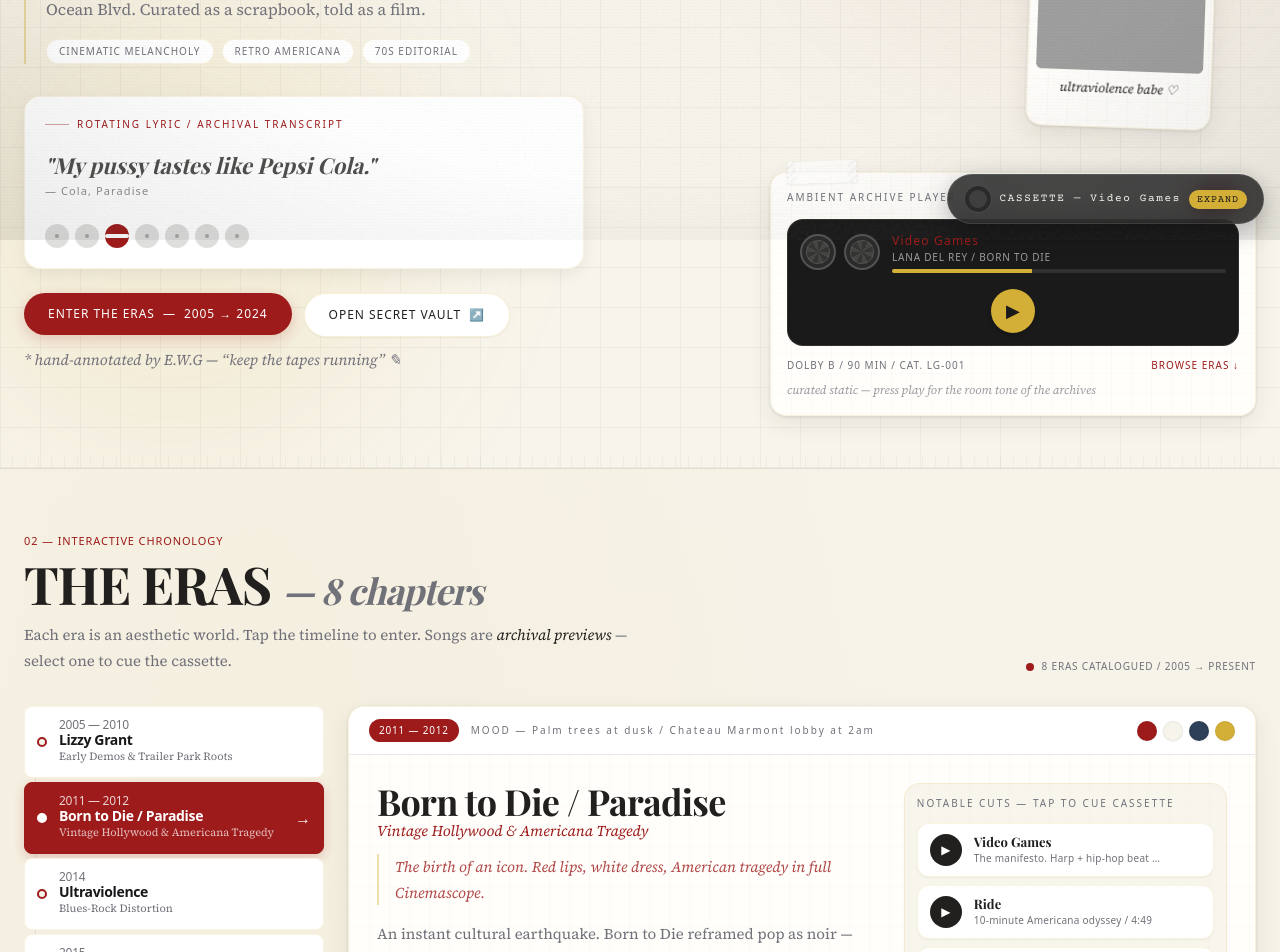
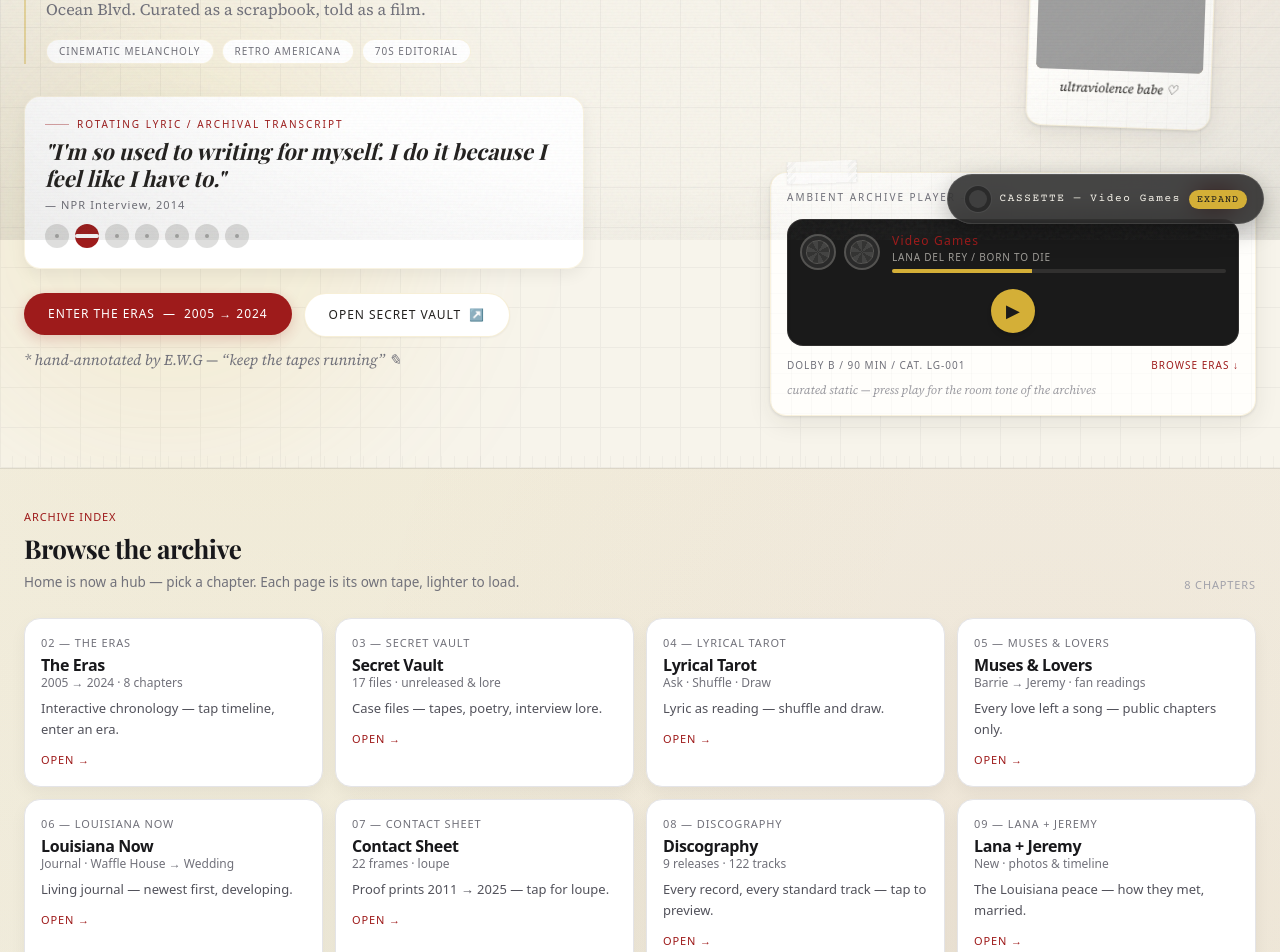
Before and after one commit to itswill00/lizzygrant, a React (Vite) app: page / in a window 1280 px wide. Shown: the part 560-1512 px from the top of the page. Built offline with nearby package versions, Linux system fonts and the light colour scheme; grey boxes are pictures that could not be loaded; a web font is replaced by a local one.

Commit message:
fix: hamburger nav and hub SPA
- hamburger links use normal href with close, not SPA go that broke
- hub cards keep SPA via onNavigate, header fixed

```diff
--- a/src/App.jsx
+++ b/src/App.jsx
@@ -7,7 +7,6 @@
 import AudioPlayer from './components/AudioPlayer';
 import Footer from './components/Footer';
 
-// Below-fold sections lazy-loaded: smaller initial JS, faster first paint
 const Timeline = lazy(() => import('./components/Timeline'));
 const Vault = lazy(() => import('./components/Vault'));
 const Tarot = lazy(() => import('./components/Tarot'));
@@ -20,12 +19,56 @@
 function SectionFallback({ label }) {
   return (
     <div className="mx-auto max-w-[1400px] px-4 py-10 md:px-6" aria-hidden>
-      <div className="animate-pulse rounded-2xl border border-[#D4AF37]/15 bg-white/60 p-6 dark:bg-white/5">
-        <div className="font-mono text-[10px] tracking-[0.2em] text-typewriter">{label} — LOADING ARCHIVE…</div>
-        <div className="mt-3 h-2 w-2/3 rounded-full bg-espresso/10 dark:bg-white/10" />
-        <div className="mt-2 h-2 w-1/2 rounded-full bg-espresso/10 dark:bg-white/10" />
+      <div className="animate-pulse rounded-2xl border border-zinc-200 bg-white/60 p-6 dark:bg-zinc-900">
+        <div className="font-sans text-[11px] font-medium tracking-[0.08em] text-zinc-500">{label} — LOADING ARCHIVE…</div>
+        <div className="mt-3 h-2 w-2/3 rounded-full bg-zinc-900/10 dark:bg-white/10" />
+        <div className="mt-2 h-2 w-1/2 rounded-full bg-zinc-900/10 dark:bg-white/10" />
       </div>
     </div>
+  );
+}
+
+function Hub({ onNavigate }) {
+  const cards = [
+    { href: '/eras', k: '02', label: 'The Eras', sub: '2005 → 2024 · 8 chapters', desc: 'Interactive chronology — tap timeline, enter an era.' },
+    { href: '/vault', k: '03', label: 'Secret Vault', sub: '17 files · unreleased & lore', desc: 'Case files — tapes, poetry, interview lore.' },
+    { href: '/tarot', k: '04', label: 'Lyrical Tarot', sub: 'Ask · Shuffle · Draw', desc: 'Lyric as reading — shuffle and draw.' },
+    { href: '/muses', k: '05', label: 'Muses & Lovers', sub: 'Barrie → Jeremy · fan readings', desc: 'Every love left a song — public chapters only.' },
+    { href: '/louisiana', k: '06', label: 'Louisiana Now', sub: 'Journal · Waffle House → Wedding', desc: 'Living journal — newest first, developing.' },
+    { href: '/gallery', k: '07', label: 'Contact Sheet', sub: '22 frames · loupe', desc: 'Proof prints 2011 → 2025 — tap for loupe.' },
+    { href: '/discography', k: '08', label: 'Discography', sub: '9 releases · 122 tracks', desc: 'Every record, every standard track — tap to preview.' },
+    { href: '/jeremy', k: '09', label: 'Lana + Jeremy', sub: 'New · photos & timeline', desc: 'The Louisiana peace — how they met, married.' },
+  ];
+  return (
+    <section className="mx-auto max-w-[1400px] px-3 py-8 sm:px-4 md:px-6 md:py-10">
+      <div className="mb-6 flex items-end justify-between gap-3">
+        <div>
+          <div className="font-sans text-[11px] font-medium tracking-[0.08em] text-cherry">ARCHIVE INDEX</div>
+          <h2 className="mt-1 font-display text-[22px] font-bold tracking-[-0.02em] text-zinc-900 dark:text-white sm:text-[26px]">Browse the archive</h2>
+          <p className="mt-1 max-w-[560px] font-sans text-[13.5px] leading-[1.6] text-zinc-500 dark:text-zinc-400">Home is now a hub — pick a chapter. Each page is its own tape, lighter to load.</p>
+        </div>
+        <span className="hidden font-sans text-[11px] tracking-[0.08em] text-zinc-400 sm:block">8 CHAPTERS</span>
+      </div>
+      <div className="grid gap-3 sm:grid-cols-2 lg:grid-cols-4">
+        {cards.map((c) => (
+          <a
+            key={c.href}
+            href={c.href}
+            onClick={(e) => {
+              e.preventDefault();
+              onNavigate(c.href);
+            }}
+            className="group rounded-2xl border border-zinc-200 bg-white p-4 shadow-[0_6px_16px_rgba(0,0,0,0.05)] transition hover:-translate-y-0.5 hover:shadow-[0_10px_24px_rgba(0,0,0,0.08)] dark:border-zinc-800 dark:bg-zinc-900"
+          >
+            <div className="font-sans text-[11px] font-medium tracking-[0.08em] text-zinc-500">{c.k} — {c.label.toUpperCase()}</div>
+            <div className="mt-1 font-sans text-[16px] font-semibold leading-tight tracking-tight text-zinc-900 group-hover:text-cherry dark:text-white">{c.label}</div>
+            <div className="font-sans text-[12px] leading-tight text-zinc-500 dark:text-zinc-400">{c.sub}</div>
+            <p className="mt-2 line-clamp-2 font-sans text-[13px] leading-[1.6] text-zinc-600 dark:text-zinc-400">{c.desc}</p>
+            <span className="mt-3 inline-flex items-center gap-1 font-sans text-[11px] font-medium tracking-[0.08em] text-cherry">OPEN →</span>
+          </a>
+        ))}
+      </div>
+    </section>
   );
 }
 
@@ -33,19 +76,62 @@
   const [darkMode, setDarkMode] = useState(false);
   const [isPlaying, setIsPlaying] = useState(false);
   const [currentTrack, setCurrentTrack] = useState(null);
-  const isJeremy = typeof window !== 'undefined' && window.location.pathname === '/jeremy';
+  const getPath = () => (typeof window !== 'undefined' ? window.location.pathname : '/');
+  const [path, setPath] = useState(getPath());
+
+  const navigate = (href) => {
+    history.pushState(null, '', href);
+    setPath(href);
+    window.scrollTo({ top: 0, behavior: 'smooth' });
+  };
 
   useEffect(() => {
     if (darkMode) document.documentElement.classList.add('dark');
     else document.documentElement.classList.remove('dark');
   }, [darkMode]);
 
-  // respect system preference on first load
   useEffect(() => {
-    if (window.matchMedia && window.matchMedia('(prefers-color-scheme: dark)').matches) {
-      setDarkMode(true);
+    if (window.matchMedia && window.matchMedia('(prefers-color-scheme: dark)').matches) setDarkMode(true);
+  }, []);
+
+  useEffect(() => {
+    const onPop = () => setPath(getPath());
+    window.addEventListener('popstate', onPop);
+    // handle old hash links like /#vault
+    if (window.location.hash) {
+      const h = window.location.hash.replace('#', '');
+      const map = { timeline: '/eras', eras: '/eras', vault: '/vault', tarot: '/tarot', muses: '/muses', now: '/louisiana', louisiana: '/louisiana', gallery: '/gallery', discography: '/discography', jeremy: '/jeremy', hero: '/' };
+      if (map[h]) {
+        history.replaceState(null, '', map[h]);
+        setPath(map[h]);
+      }
     }
+    return () => window.removeEventListener('popstate', onPop);
   }, []);
+
+  const renderRoute = () => {
+    if (path === '/jeremy') return <Suspense fallback={<SectionFallback label="JEREMY" />}><JeremyPage /></Suspense>;
+    if (path === '/eras' || path === '/timeline') return <Suspense fallback={<SectionFallback label="02 — THE ERAS" />}><Timeline setCurrentTrack={setCurrentTrack} setIsPlaying={setIsPlaying} /></Suspense>;
+    if (path === '/vault') return <Suspense fallback={<SectionFallback label="03 — VAULT" />}><Vault /></Suspense>;
+    if (path === '/tarot') return <Suspense fallback={<SectionFallback label="04 — TAROT" />}><Tarot setCurrentTrack={setCurrentTrack} setIsPlaying={setIsPlaying} /></Suspense>;
+    if (path === '/muses') return <Suspense fallback={<SectionFallback label="05 — MUSES" />}><Muses setCurrentTrack={setCurrentTrack} setIsPlaying={setIsPlaying} /></Suspense>;
+    if (path === '/louisiana' || path === '/now') return <Suspense fallback={<SectionFallback label="06 — LOUISIANA" />}><Louisiana /></Suspense>;
+    if (path === '/gallery') return <Suspense fallback={<SectionFallback label="07 — GALLERY" />}><Gallery /></Suspense>;
+    if (path === '/discography') return <Suspense fallback={<SectionFallback label="08 — DISCOGRAPHY" />}><Discography setCurrentTrack={setCurrentTrack} setIsPlaying={setIsPlaying} /></Suspense>;
+    if (path === '/' || path === '/index.html') return (
+      <>
+        <Hero isPlaying={isPlaying} setIsPlaying={setIsPlaying} currentTrack={currentTrack} setCurrentTrack={setCurrentTrack} />
+        <Hub onNavigate={navigate} />
+      </>
+    );
+    return (
+      <div className="mx-auto max-w-[640px] px-6 py-16 text-center">
+        <div className="font-sans text-[11px] font-medium tracking-[0.08em] text-cherry">404 — TAPE NOT FOUND</div>
+        <h1 className="mt-3 font-display text-2xl font-bold text-zinc-900 dark:text-white">This shelf is empty.</h1>
+        <a href="/" onClick={(e) => { e.preventDefault(); navigate('/'); }} className="mt-6 inline-block rounded-full bg-cherry px-5 py-2.5 font-sans text-[12px] font-medium tracking-[0.08em] text-white">BACK TO ARCHIVES →</a>
+      </div>
+    );
+  };
 
   return (
     <div className="min-h-screen overflow-x-hidden">
@@ -54,63 +140,10 @@
         <GrainOverlay />
         <DustCanvas />
         <ScrollProgress />
-        <Navbar darkMode={darkMode} setDarkMode={setDarkMode} />
+        <Navbar darkMode={darkMode} setDarkMode={setDarkMode} onNavigate={navigate} />
         <div className="h-[56px] md:h-[64px] lg:h-[92px]" aria-hidden />
-
-        {isJeremy ? (
-          <main id="main">
-            <Suspense fallback={<SectionFallback label="JEREMY — LANA & JEREMY" />}>
-              <JeremyPage />
-            </Suspense>
-          </main>
-        ) : (
-          <main id="main">
-            <Hero
-              isPlaying={isPlaying}
-              setIsPlaying={setIsPlaying}
-              currentTrack={currentTrack}
-              setCurrentTrack={setCurrentTrack}
-            />
-            <div className="cv-auto">
-              <Suspense fallback={<SectionFallback label="02 — THE ERAS" />}>
-                <Timeline setCurrentTrack={setCurrentTrack} setIsPlaying={setIsPlaying} />
-              </Suspense>
-            </div>
-            <div className="cv-auto">
-              <Suspense fallback={<SectionFallback label="03 — SECRET VAULT" />}>
-                <Vault />
-              </Suspense>
-            </div>
-            <div className="cv-auto">
-              <Suspense fallback={<SectionFallback label="04 — LYRICAL TAROT" />}>
-                <Tarot setCurrentTrack={setCurrentTrack} setIsPlaying={setIsPlaying} />
-              </Suspense>
-            </div>
-            <div className="cv-auto">
-              <Suspense fallback={<SectionFallback label="05 — MUSES & LOVERS" />}>
-                <Muses setCurrentTrack={setCurrentTrack} setIsPlaying={setIsPlaying} />
-              </Suspense>
-            </div>
-            <div className="cv-auto">
-              <Suspense fallback={<SectionFallback label="06 — LOUISIANA NOW" />}>
-                <Louisiana />
-              </Suspense>
-            </div>
-            <div className="cv-auto">
-              <Suspense fallback={<SectionFallback label="07 — CONTACT SHEET" />}>
-                <Gallery />
-              </Suspense>
-            </div>
-            <div className="cv-auto">
-              <Suspense fallback={<SectionFallback label="08 — COMPLETE DISCOGRAPHY" />}>
-                <Discography setCurrentTrack={setCurrentTrack} setIsPlaying={setIsPlaying} />
-              </Suspense>
-            </div>
-          </main>
-        )}
-
+        <main id="main">{renderRoute()}</main>
         <Footer />
-
         <AudioPlayer isPlaying={isPlaying} setIsPlaying={setIsPlaying} currentTrack={currentTrack} setCurrentTrack={setCurrentTrack} />
       </div>
     </div>
--- a/src/components/Navbar.jsx
+++ b/src/components/Navbar.jsx
@@ -37,7 +37,7 @@
         </a>
 
         {/* desktop nav */}
-        <nav className="hidden items-center gap-4 font-mono text-[11px] tracking-[0.15em] text-espresso/70 dark:text-parchment/70 md:flex lg:gap-5">
+        <nav className="hidden items-center gap-4 font-sans text-[11px] font-medium tracking-[0.08em] text-zinc-700 dark:text-zinc-300 md:flex lg:gap-5">
           <a href="/eras" className="py-2 hover:text-cherry transition-colors">
             ERAS
           </a>
@@ -61,7 +61,7 @@
           </a>
           <a
             href="/"
-            className="rounded-full border border-espresso/15 px-3 py-1.5 text-cherry hover:bg-cherry hover:text-white transition-colors dark:border-parchment/15 lg:px-4"
+            className="rounded-full border border-zinc-200 px-3 py-1.5 text-cherry hover:bg-cherry hover:text-white transition-colors dark:border-zinc-700 lg:px-4"
           >
             LISTEN →
           </a>
```
